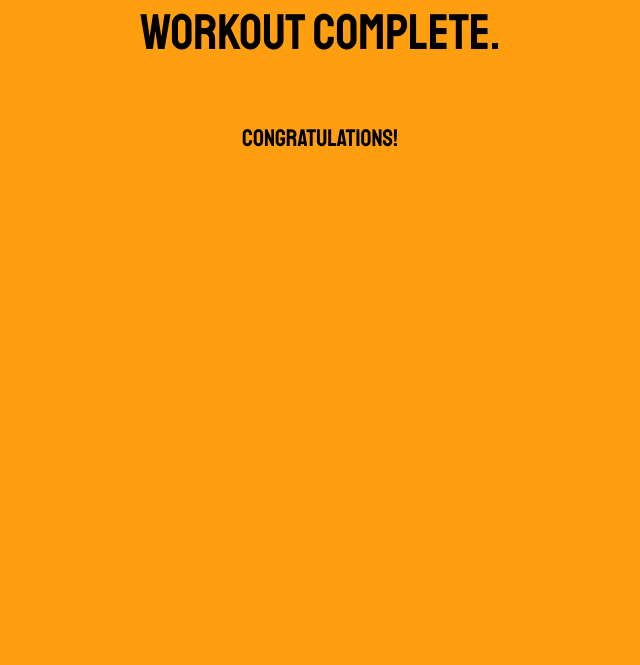
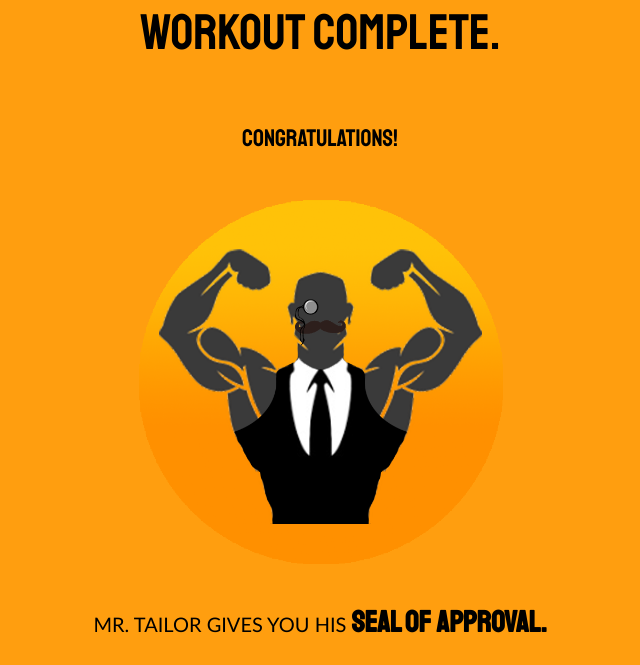
Before and after one commit to NaomiHYNg/DCPNN-c4920project, a Flask app: page /complete in a window 1280 px wide. Shown: the part 240-905 px from the top of the page, without its empty margins (320-960 px from the left). Before the commit the page ends 387 px from the top, so only its background shows below. Run offline with Flask 2, Linux system fonts and the light colour scheme.

Commit message:
Updated Complete HTML. Added Image with additional text.

```diff
--- a/templates/complete.html
+++ b/templates/complete.html
@@ -14,6 +14,8 @@
     <div class="w3-container w3-center w3-staatliches" style="margin-top:25px">
         <p style="font-size:50px">WORKOUT COMPLETE.</p>
         <p style="font-size:24px">CONGRATULATIONS!</p>
+        <img src="static/images/logo.png" style="width:400px;height:400px">
+        <p style="font-family:Trebuchet MS, Helvetica, sans-serif;font-size:20px">MR. TAILOR GIVES YOU HIS <b class="w3-staatliches" style="font-size:30px">SEAL OF APPROVAL.</b></p>
     </div>
 
 </body>
```
